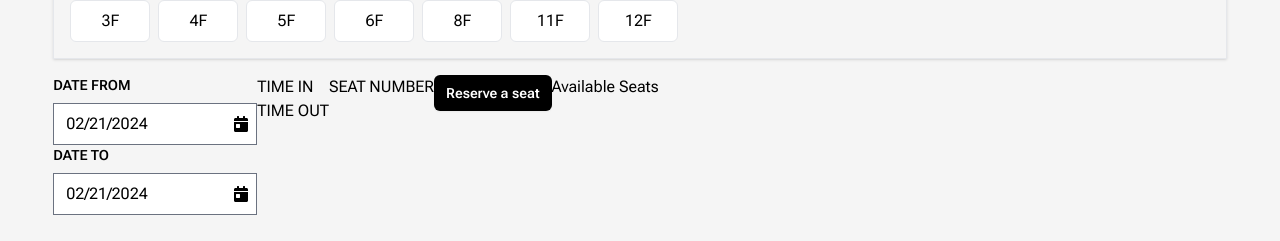
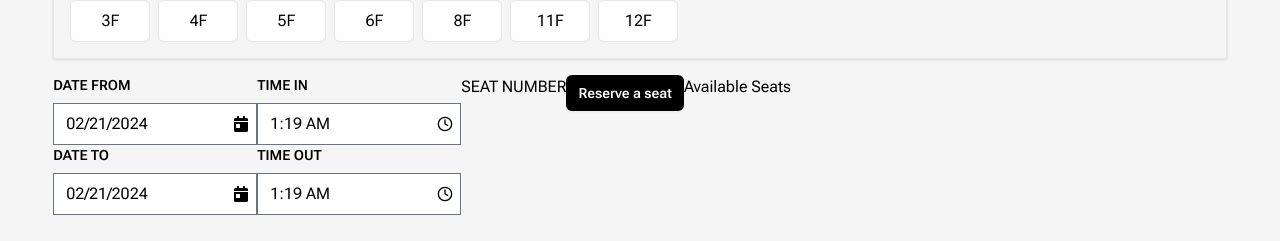
Before and after one commit to mabbuncamille/worksafe, a Next.js app: page /reserve-seat in a window 1280 px wide. Shown: the part 447-688 px from the top of the page. Built offline with nearby package versions, Linux system fonts and the light colour scheme; no server answers.

Commit message:
Create timepicker component

```diff
--- /dev/null
+++ b/src/components/TimePicker.tsx
@@ -0,0 +1,62 @@
+import { forwardRef } from 'react';
+import ReactDatePicker from 'react-datepicker';
+import { LuClock } from 'react-icons/lu';
+import 'react-datepicker/dist/react-datepicker.css';
+
+interface DatePickerComponentProps {
+  selectedDate: Date;
+  onChange: (date: Date) => void;
+  label: string;
+}
+
+interface CustomInputProps {
+  value?: string;
+  onClick?: () => void;
+}
+
+export default function TimePicker({
+  selectedDate,
+  onChange,
+  label,
+}: DatePickerComponentProps) {
+  const CustomInput = forwardRef<HTMLInputElement, CustomInputProps>(
+    ({ value, onClick }, ref) => (
+      <div className="relative">
+        <input
+          id="calendar-input"
+          ref={ref}
+          type="text"
+          value={value}
+          onClick={onClick}
+          className="border"
+          readOnly
+        />
+        <div className="absolute inset-y-0 right-2 flex items-center ps-3.5 pointer-events-none">
+          <LuClock />
+        </div>
+      </div>
+    )
+  );
+
+  CustomInput.displayName = 'CustomInput';
+
+  return (
+    <div className="flex flex-col">
+      <label
+        htmlFor="calendar-input"
+        className="font-bold text-sm uppercase mb-2"
+      >
+        {label}
+      </label>
+      <ReactDatePicker
+        selected={selectedDate}
+        onChange={(date) => onChange(date as Date)}
+        customInput={<CustomInput />}
+        showTimeSelect
+        showTimeSelectOnly
+        timeIntervals={5}
+        dateFormat="h:mm aa"
+      />
+    </div>
+  );
+}
--- a/src/pages/reserve-seat.tsx
+++ b/src/pages/reserve-seat.tsx
@@ -3,6 +3,7 @@ import DatePicker from '@/components/DatePicker';
 import RadioGroup from '@/components/RadioGroup';
 import Select from '@/components/Select';
 import TextField from '@/components/TextField';
+import TimePicker from '@/components/TimePicker';
 import Header from '@/sections/home/Header';
 import { useState } from 'react';
 import { useForm } from 'react-hook-form';
@@ -48,6 +49,8 @@ export default function ReserveSeatPage() {
 
   const [selectedDateFrom, setSelectedDateFrom] = useState(new Date());
   const [selectedDateTo, setSelectedDateTo] = useState(new Date());
+  const [selectedTimeIn, setSelectedTimeIn] = useState(new Date());
+  const [selectedTimeOut, setSelectedTimeOut] = useState(new Date());
 
   const handleDateFromChange = (date: Date) => {
     setSelectedDateFrom(date);
@@ -56,6 +59,16 @@ export default function ReserveSeatPage() {
 
   const handleDateToChange = (date: Date) => {
     setSelectedDateTo(date);
+    console.log(date, 'DATE');
+  };
+
+  const handleTimeInChange = (date: Date) => {
+    setSelectedTimeIn(date);
+    console.log(date, 'DATE');
+  };
+
+  const handleTimeOutChange = (date: Date) => {
+    setSelectedTimeOut(date);
     console.log(date, 'DATE');
   };
 
@@ -114,8 +127,16 @@ export default function ReserveSeatPage() {
               />
             </div>
             <div>
-              <p>TIME IN</p>
-              <p>TIME OUT</p>
+              <TimePicker
+                label="Time In"
+                selectedDate={selectedTimeIn}
+                onChange={handleTimeInChange}
+              ></TimePicker>
+              <TimePicker
+                label="Time Out"
+                selectedDate={selectedTimeOut}
+                onChange={handleTimeOutChange}
+              ></TimePicker>
             </div>
             <div>
               <p>SEAT NUMBER</p>
```
